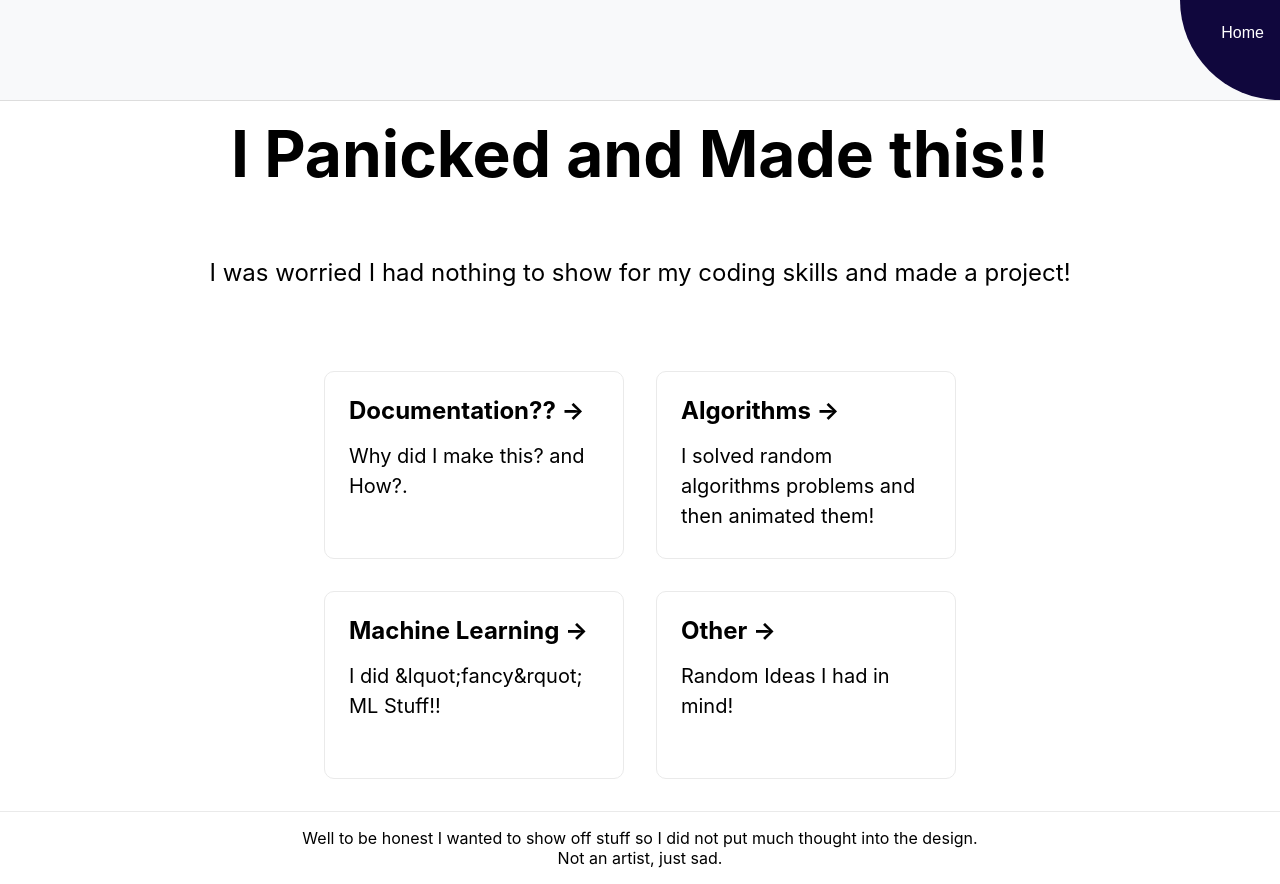
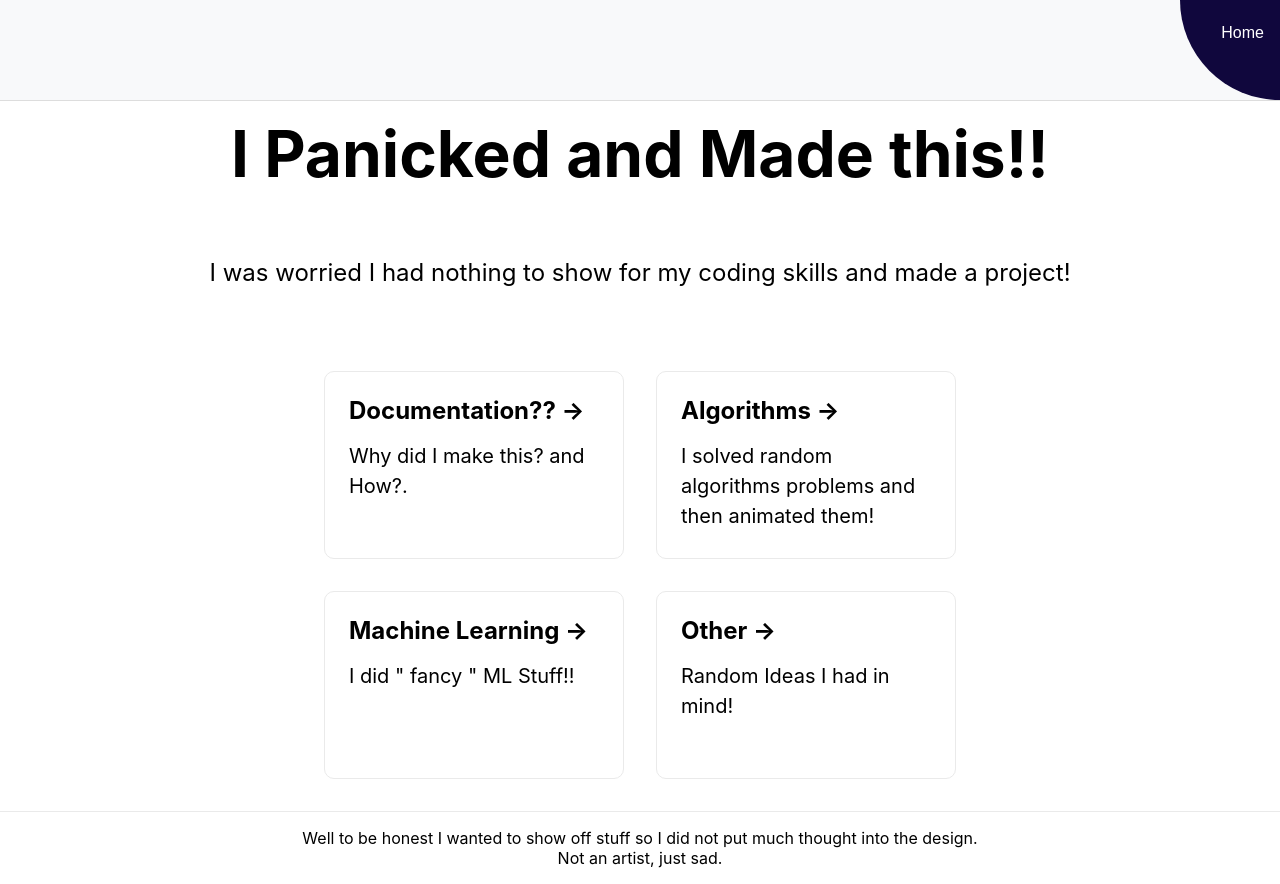
Before and after one commit to AnushaChatto/i_panicked_and_made_this, a Next.js app: page / in a window 1280 px wide. Built offline with nearby package versions, Linux system fonts and the light colour scheme.

Commit message:
fix: quot

```diff
--- a/pages/index.tsx
+++ b/pages/index.tsx
@@ -37,7 +37,7 @@ const Home: NextPage = () => {
           <Link href="/machine_learning">
             <div className={styles.card}>
               <h2>Machine Learning &rarr;</h2>
-              <p>I did &lquot;fancy&rquot; ML Stuff!!</p>
+              <p>I did &quot; fancy &quot; ML Stuff!!</p>
             </div>
           </Link>
 
```
